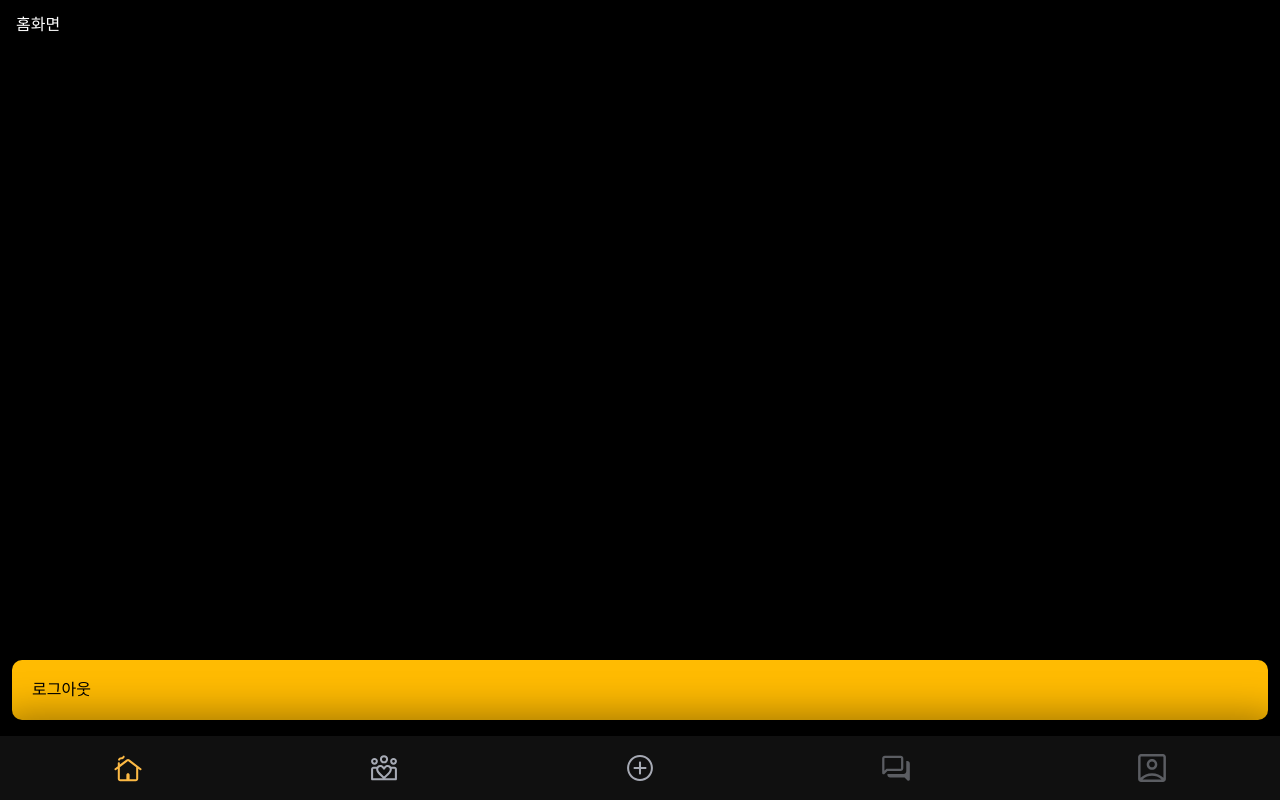
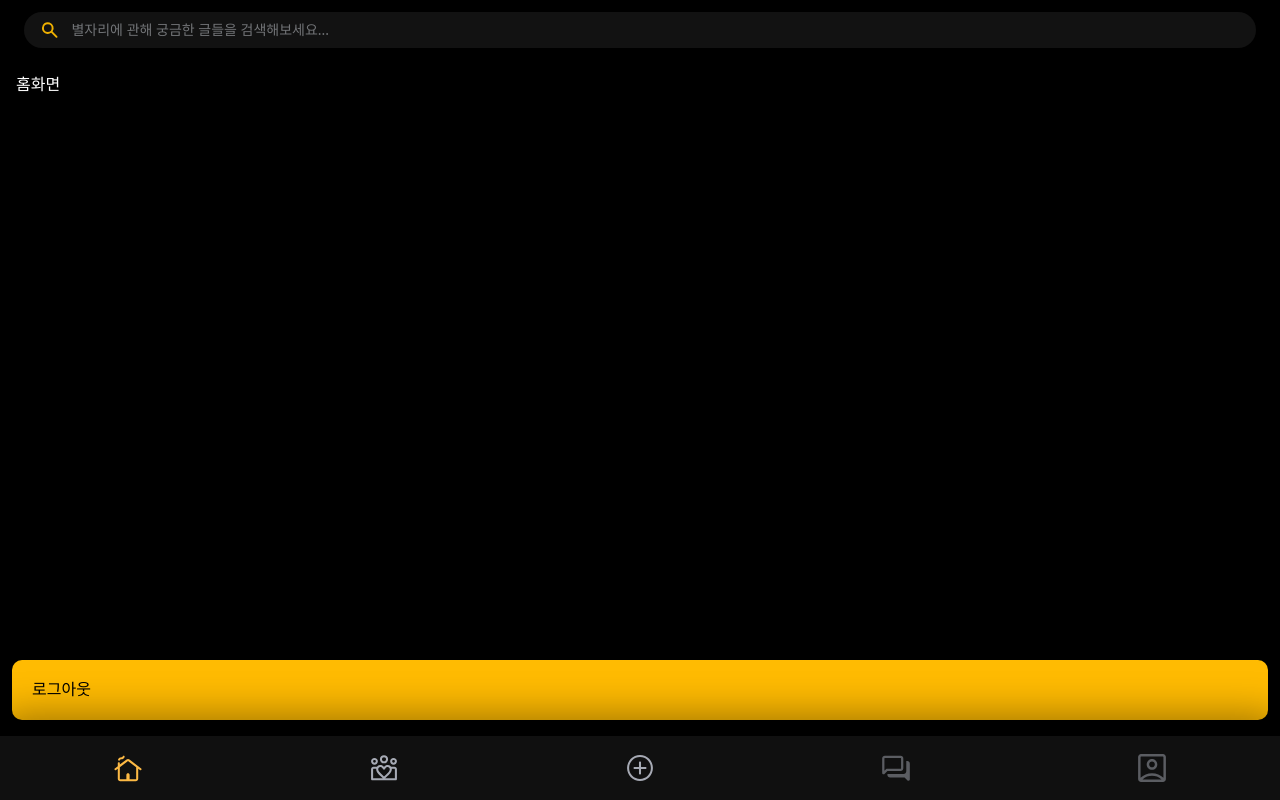
Before and after one commit to Superkid0714/ST4R-FE, a React (Vite) app in the folder ST4R/: page /home in a window 1280 px wide. Built offline with nearby package versions, Linux system fonts and the light colour scheme.

Commit message:
✨ feat : 검색바 제작

```diff
--- /dev/null
+++ b/ST4R/src/components/common/SearchBar.jsx
@@ -0,0 +1,56 @@
+import { useState } from 'react';
+
+export default function SearchBar() {
+  const [searchQuery, setSearchQuery] = useState('');
+  const [isLoading, setIsLoading] = useState(false);
+
+  const handleSearch = (e) => {
+    e.preventDefault();
+    if (!searchQuery.trim()) return;
+
+    setIsLoading(true);
+    // 검색 처리를 시뮬레이션 (실제로는 API 요청)
+    setTimeout(() => {
+      console.log('검색어:', searchQuery);
+      setIsLoading(false);
+    }, 1000);
+  };
+
+  return (
+    <div className="w-full">
+      <form onSubmit={handleSearch} className="relative">
+        <div className="relative flex items-center bg-[#121212] rounded-full px-4 py-2">
+          {/* 검색 아이콘 */}
+          <svg
+            className="w-5 h-5 text-yellow-500 mr-3"
+            fill="currentColor"
+            viewBox="0 0 20 20"
+            xmlns="http://www.w3.org/2000/svg"
+          >
+            <path
+              fillRule="evenodd"
+              d="M8 4a4 4 0 100 8 4 4 0 000-8zM2 8a6 6 0 1110.89 3.476l4.817 4.817a1 1 0 01-1.414 1.414l-4.816-4.816A6 6 0 012 8z"
+              clipRule="evenodd"
+            />
+          </svg>
+
+          {/* 입력 필드 */}
+          <input
+            type="text"
+            placeholder="별자리에 관해 궁금한 글들을 검색해보세요..."
+            className="bg-transparent text-gray-300 w-full focus:outline-none text-sm"
+            value={searchQuery}
+            onChange={(e) => setSearchQuery(e.target.value)}
+          />
+
+          {/* 로딩 인디케이터 */}
+          {isLoading && (
+            <div className="absolute right-4">
+              <div className="w-4 h-4 border-2 border-yellow-500 border-t-transparent rounded-full animate-spin"></div>
+            </div>
+          )}
+        </div>
+      </form>
+    </div>
+  );
+}
--- /dev/null
+++ b/ST4R/src/layouts/Header.jsx
@@ -0,0 +1,17 @@
+import SearchBar from '../common/SearchBar';
+
+export default function Header() {
+  return (
+    <header className="bg-black text-white py-4">
+      <div className="container mx-auto px-4">
+        <div className="flex items-center justify-between">
+          <div className="text-xl font-bold">ST4R</div>
+          <div className="w-2/3">
+            <SearchBar />
+          </div>
+          {/* 기타 헤더 요소들 */}
+        </div>
+      </div>
+    </header>
+  );
+}
--- a/ST4R/src/layouts/MobileLayout.jsx
+++ b/ST4R/src/layouts/MobileLayout.jsx
@@ -1,4 +1,3 @@
-// layouts/MobileLayout.jsx
 import { Outlet } from 'react-router-dom';
 import MobileNavBar from '../components/mobile/mobileNavBar';
 
--- a/ST4R/src/pages/HomePage.jsx
+++ b/ST4R/src/pages/HomePage.jsx
@@ -1,6 +1,7 @@
-import { useEffect, useState } from 'react';
+import { useEffect } from 'react';
 import { useNavigate, useLocation } from 'react-router-dom';
 import { logoutmutation } from '../api/auth';
+import SearchBar from '../components/common/SearchBar'; // 테스트하기 위해서 import
 
 export default function HomePage() {
   const navigate = useNavigate();
@@ -8,8 +9,6 @@ export default function HomePage() {
   const logout = logoutmutation();
 
   useEffect(() => {
-    //처음 화면 열렸을 때만 실행하도록 useEffect사용
-
     const urlParams = new URLSearchParams(window.location.search);
     const token = urlParams.get('accessToken');
     console.log(token);
@@ -17,27 +16,30 @@ export default function HomePage() {
     if (token) {
       localStorage.setItem('token', token);
       console.log('토큰 저장 완료:', token);
-      navigate('/home', { replace: true }); //주소창에서 토큰 지우기
+      navigate('/home', { replace: true });
     }
   }, [navigate]);
 
   return (
     <>
+      {/* 검색바 컴포넌트 추가 */}
+      <div className="mb-6 px-2">
+        <SearchBar />
+      </div>
+
       <span className="text-[#FFFFFF]">홈화면</span>
-
 
       {/* 테스트 로그아웃 버튼 */}
       <div
-        onClick={()=>{logout.mutate()}}
+        onClick={() => {
+          logout.mutate();
+        }}
         className="absolute left-[12px] right-[12px] bottom-[80px] h-[60px] bg-[#FFBB02] rounded-[10px]"
       >
-        <div
-          className="absolute left-[20px] top-[18px] text-base font-extrabold font-['Pretendard']"
-        >
+        <div className="absolute left-[20px] top-[18px] text-base font-extrabold font-['Pretendard']">
           <span className="text-[#000000]">로그아웃</span>
         </div>
       </div>
-
     </>
   );
 }
```
